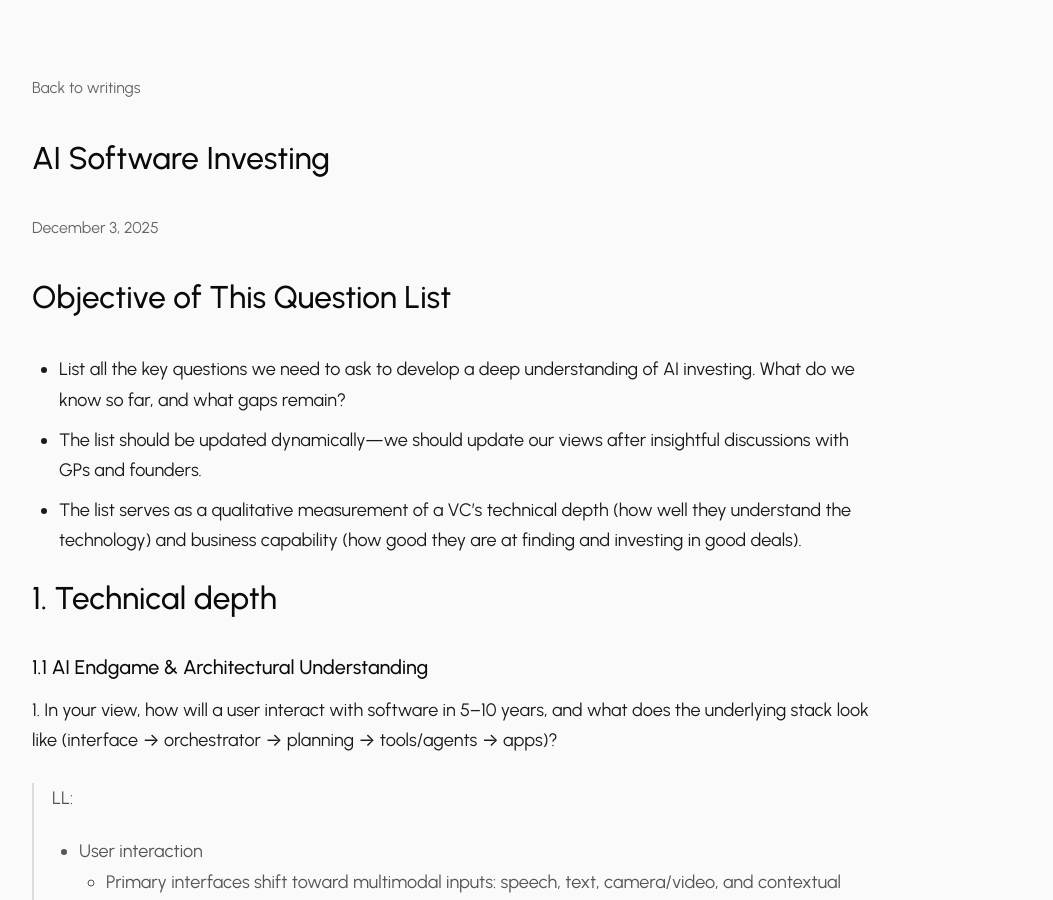
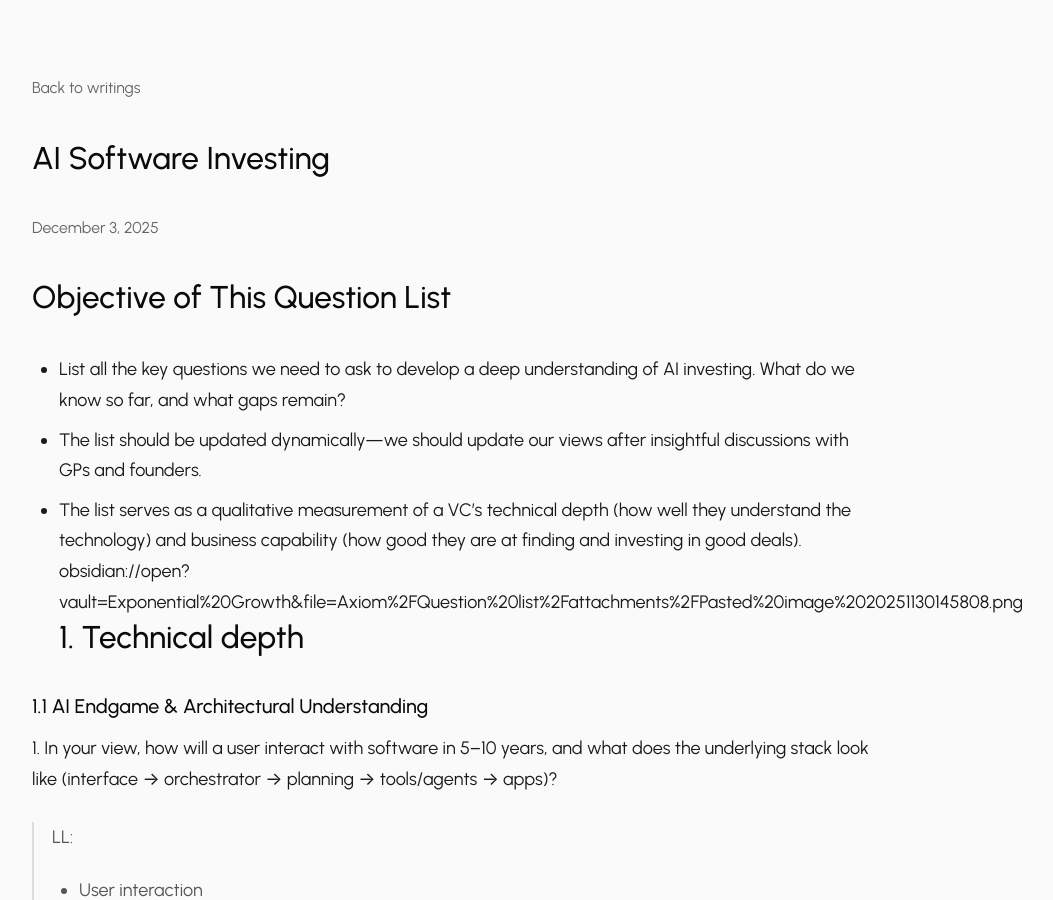
Before and after one commit to lialexlin/blog, a Jekyll site: the page built from ai-software.md, in a window 1280 px wide and 900 px high. Shown: the whole window, without its empty margins (185-1238 px from the left). Built offline with Jekyll 4.4.1, drawn with Linux system fonts in a browser that asks for light colours.

Commit message:
vault backup: 2025-12-03 18:09:01

```diff
--- a/ai-software.md
+++ b/ai-software.md
@@ -8,7 +8,7 @@
 - List all the key questions we need to ask to develop a deep understanding of AI investing. What do we know so far, and what gaps remain?
 - The list should be updated dynamically—we should update our views after insightful discussions with GPs and founders.
 - The list serves as a qualitative measurement of a VC's technical depth (how well they understand the technology) and business capability (how good they are at finding and investing in good deals).
-
+obsidian://open?vault=Exponential%20Growth&file=Axiom%2FQuestion%20list%2Fattachments%2FPasted%20image%2020251130145808.png
 # 1. Technical depth
 
 ### 1.1 AI Endgame & Architectural Understanding
```
